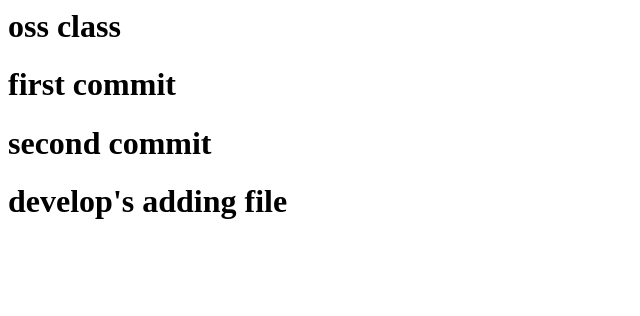
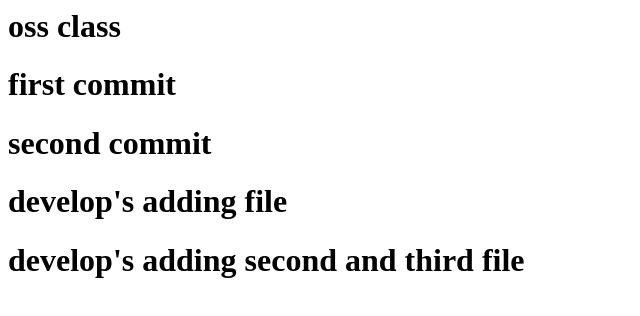
Before and after one commit to yong89223/Oss_3, a plain HTML site: page index.html in a window 1280 px wide. Shown: the whole page, without its empty margins (0-640 px from the left). Drawn offline with Linux system fonts and the light colour scheme.

Commit message:
fourth commit

```diff
--- a/index.html
+++ b/index.html
@@ -6,5 +6,6 @@
         <h1>first commit</h1>
         <h1>second commit</h1>
         <h1>develop's adding file</h1>
+        <h1>develop's adding second and third file</h1>
     </body>
 </html>
```
